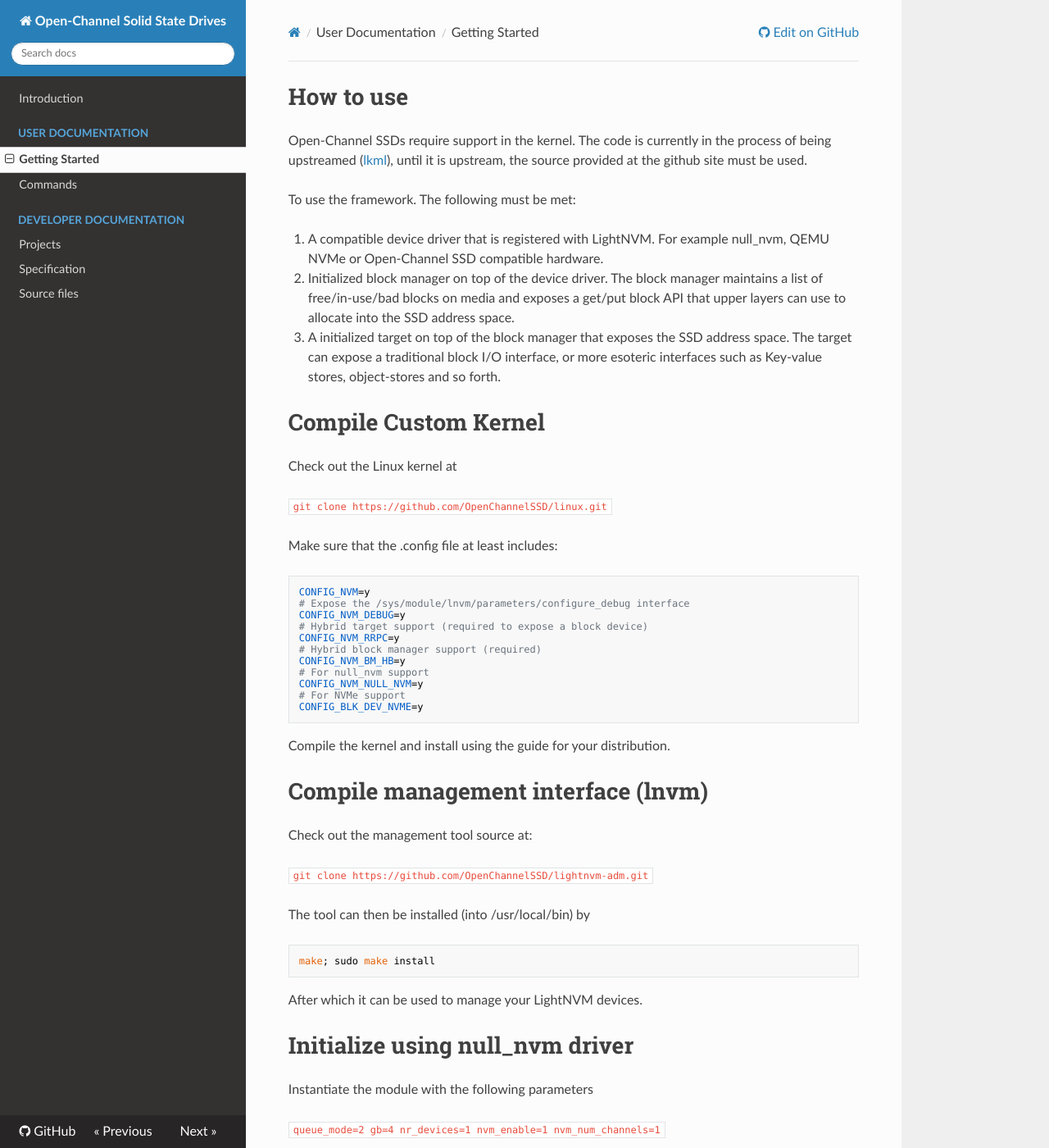
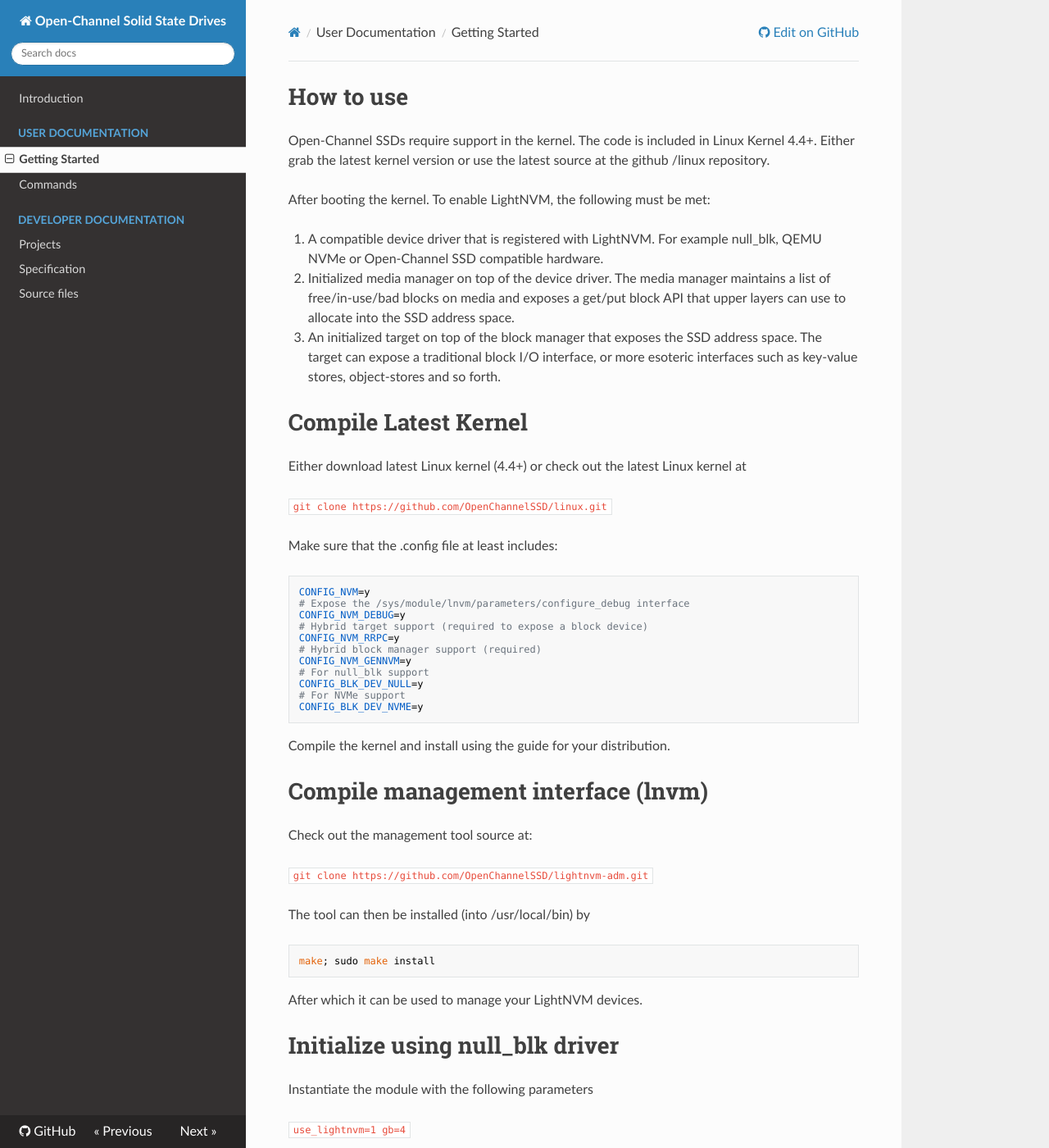
Before and after one commit to OpenChannelSSD/documentation, an MkDocs documentation site: the page built from docs/gettingstarted.md, in a window 1280 px wide and 1400 px high. Shown: the whole window at 82% size. Built offline with MkDocs 1.6.1, drawn with Linux system fonts in a browser that asks for light colours; nearby versions of some CDN libraries; old or Windows-style settings are respelled for this version of MkDocs; some of the changed text lies outside the part shown.

Commit message:
Update gettingstarted.md

```diff
--- a/docs/gettingstarted.md
+++ b/docs/gettingstarted.md
@@ -1,18 +1,16 @@
 # How to use
 
-Open-Channel SSDs require support in the kernel. The code is currently in the
-process of being upstreamed ([lkml](https://lkml.org/lkml/2015/7/22/541)), until
-it is upstream, the source provided at the github site must be used.
+Open-Channel SSDs require support in the kernel. The code is included in Linux Kernel 4.4+. Either grab the latest kernel version or use the latest source at the github /linux repository.
 
-To use the framework. The following must be met:
+After booting the kernel. To enable LightNVM, the following must be met:
 
-1. A compatible device driver that is registered with LightNVM. For example null_nvm, QEMU NVMe or Open-Channel SSD compatible hardware.
-2. Initialized block manager on top of the device driver. The block manager maintains a list of free/in-use/bad  blocks on media and exposes a get/put block API that upper layers can use to allocate into the SSD address space.
-3. A initialized target on top of the block manager that exposes the SSD address space. The target can expose a traditional block I/O interface, or more esoteric interfaces such as Key-value stores, object-stores and so forth.
+1. A compatible device driver that is registered with LightNVM. For example null_blk, QEMU NVMe or Open-Channel SSD compatible hardware.
+2. Initialized media manager on top of the device driver. The media manager maintains a list of free/in-use/bad  blocks on media and exposes a get/put block API that upper layers can use to allocate into the SSD address space.
+3. An initialized target on top of the block manager that exposes the SSD address space. The target can expose a traditional block I/O interface, or more esoteric interfaces such as key-value stores, object-stores and so forth.
 
-# Compile Custom Kernel
+# Compile Latest Kernel
 
-Check out the Linux kernel at
+Either download latest Linux kernel (4.4+) or check out the latest Linux kernel at
 
    `git clone https://github.com/OpenChannelSSD/linux.git`
 
@@ -24,9 +22,9 @@ Make sure that the .config file at least includes:
     # Hybrid target support (required to expose a block device)
     CONFIG_NVM_RRPC=y
     # Hybrid block manager support (required)
-    CONFIG_NVM_BM_HB=y
-    # For null_nvm support
-    CONFIG_NVM_NULL_NVM=y
+    CONFIG_NVM_GENNVM=y
+    # For null_blk support
+    CONFIG_BLK_DEV_NULL=y
     # For NVMe support
     CONFIG_BLK_DEV_NVME=y
 
@@ -44,12 +42,12 @@ The tool can then be installed (into /usr/local/bin) by
 
 After which it can be used to manage your LightNVM devices.
 
-# Initialize using null_nvm driver
+# Initialize using null_blk driver
 Instantiate the module with the following parameters
 
-`queue_mode=2 gb=4 nr_devices=1 nvm_enable=1 nvm_num_channels=1`
+`use_lightnvm=1 gb=4`
 
-That will instantiate the LightNVM driver with a 4GB SSD, with a single channel. You can see that it was instantiated by checking the kernel log.
+That will instantiate the LightNVM driver with a 4GB SSD. You can see that it was instantiated by checking the kernel log.
 
 `dmesg |grep nvm`
 
@@ -57,7 +55,6 @@ where the output should be similar to
 
     [    2.120740] nvm: registered nulln0 with luns: 1 blocks: 2048 sector size: 4096
     [    2.325021] nvm: registered nvme0n1 with luns: 1 blocks: 2044 sector size: 4096
-    [  188.228560] nvm: rrpc initialized with 1 luns and 261632 pages.
 
 # Instantiate NVMe driver using QEMU
 
```
